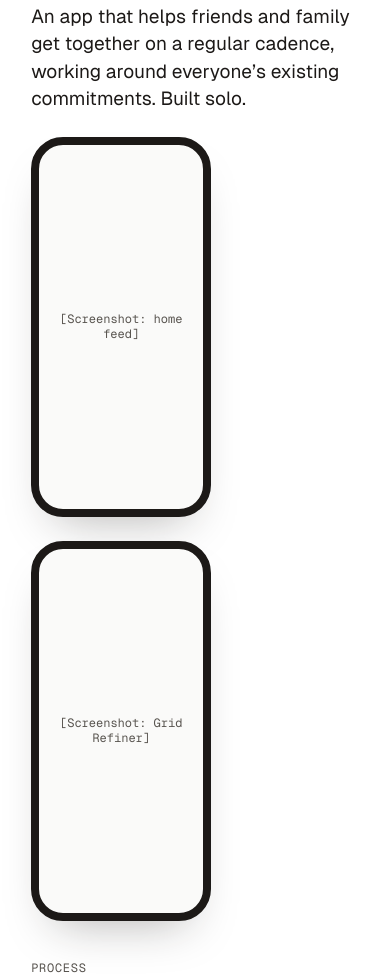
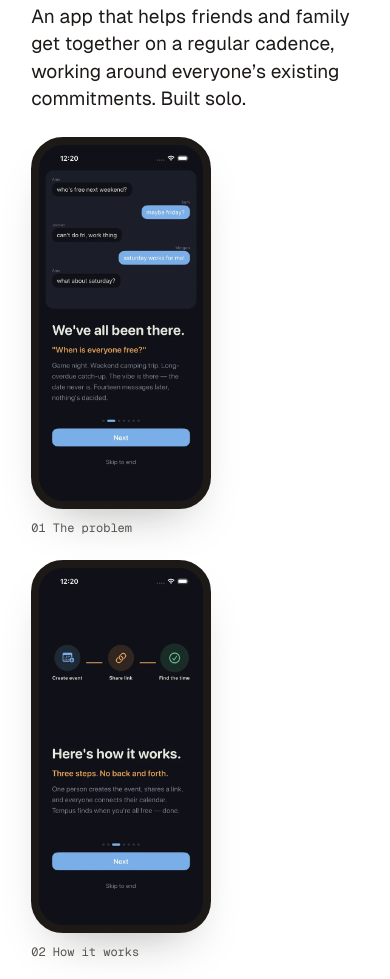
Before and after one commit to mhandler1991/portfolio-website, a plain HTML site: page index.html in a window 390 px wide. Shown: the part 3809-4788 px from the top of the page. Drawn offline with Linux system fonts and the light colour scheme.

Commit message:
feat(home): real Tempus screenshots in the phone frames — closes #46
Replaces the two empty phone placeholders and their TODO in the Tempus
card with two onboarding screenshots (the problem, how it works) in
figure elements with mono captions. Adds both WebPs under assets/tempus/,
byte-identical to the owner's kit. .phone is now the figure; the border,
radius, shadow and overflow move to a new .phone__frame with an ink
background; .phone__cap styles the caption. The --paper-alt comment in
tokens.css drops "phone-frame fill", since nothing fills a frame with it.

Decisions: markup spliced from the approved snippet file rather than
retyped, so the alt text's curly quotes stay exact. Gap between frame and
caption is --space-3 (12px), which matches the reference over --space-2.
Frame width, border and radius stay hard-coded as before, per the ticket.

Co-Authored-By: Claude Opus 5.5 <noreply@anthropic.com>

```diff
--- a/css/home.css
+++ b/css/home.css
@@ -264,13 +264,13 @@ mark {
 
 /* Phone frames */
 .phones { display: flex; flex-wrap: wrap; gap: var(--space-5); margin: var(--space-2) 0; }
-.phone {
-  width: 180px; height: 380px; padding: var(--space-4);
-  border: 8px solid var(--ink); border-radius: 32px; background: var(--paper-alt);
-  box-shadow: 0 24px 48px -24px rgba(28, 25, 23, 0.35);
-  display: flex; align-items: center; justify-content: center; text-align: center;
-  font-family: var(--font-mono); font-size: var(--text-12); color: var(--muted);
+.phone { width: 180px; margin: 0; display: flex; flex-direction: column; gap: var(--space-3); }
+.phone__frame {
+  border: 8px solid var(--ink); border-radius: 32px; background: var(--ink);
+  box-shadow: 0 24px 48px -24px rgba(28, 25, 23, 0.35); overflow: hidden;
 }
+.phone__frame img { display: block; width: 100%; height: auto; }
+.phone__cap { font-family: var(--font-mono); font-size: var(--text-12); color: var(--muted); }
 
 /* Worked / Didn't */
 .outcomes {
--- a/css/tokens.css
+++ b/css/tokens.css
@@ -11,7 +11,7 @@
   --muted: #57534E;        /* labels, meta, captions (stone-600), 7.5:1 on white */
   --rule: #E7E5E4;         /* light dividers between projects, card borders (stone-200) */
   --paper: #FFFFFF;        /* page background */
-  --paper-alt: #FAFAF9;    /* footer, phone-frame fill, secondary hover (stone-50) */
+  --paper-alt: #FAFAF9;    /* footer, secondary hover (stone-50) */
   --accent: #1D4ED8;       /* links, section numbers, active step, current-role dot (blue-700) */
   --pencil: #B91C1C;       /* hand-drawn marks and the "Didn't" label (red-700) */
   --graphite: #44403C;     /* strike-throughs in the intro edit; red stays for new words (stone-700) */
--- a/index.html
+++ b/index.html
@@ -136,10 +136,15 @@
               </div>
               <div class="story">
                 <p class="story__lede">An app that helps friends and family get together on a regular cadence, working around everyone’s existing commitments. Built solo.</p>
-                <!-- TODO: Tempus screenshots. Replace each placeholder frame with <img> inside .phone (home feed, Grid Refiner) and real alt text describing the screen. -->
                 <div class="phones">
-                  <div class="phone" role="img" aria-label="Tempus home feed screenshot, coming soon">[Screenshot: home feed]</div>
-                  <div class="phone" role="img" aria-label="Tempus Grid Refiner screenshot, coming soon">[Screenshot: Grid Refiner]</div>
+                  <figure class="phone">
+                    <div class="phone__frame"><img src="assets/tempus/tempus-onboarding-problem.webp" width="540" height="1174" loading="lazy" alt="Tempus onboarding: a group chat going in circles over which day works, under the line “We’ve all been there.”"></div>
+                    <figcaption class="phone__cap">01 The problem</figcaption>
+                  </figure>
+                  <figure class="phone">
+                    <div class="phone__frame"><img src="assets/tempus/tempus-onboarding-how.webp" width="540" height="1174" loading="lazy" alt="Tempus onboarding: three steps, create event, share link, find the time."></div>
+                    <figcaption class="phone__cap">02 How it works</figcaption>
+                  </figure>
                 </div>
                 <h4 class="label story__label">Process</h4>
                 <p class="story__text">Planned in Linear as milestones, built one issue at a time in Claude Code with custom skills, then audited. A full review of the iOS app (89 Swift files, about 17,000 lines) became the tickets for the next milestone.</p>
```
Also changed, not shown: assets/tempus/tempus-onboarding-how.webp (added), assets/tempus/tempus-onboarding-problem.webp (added).
